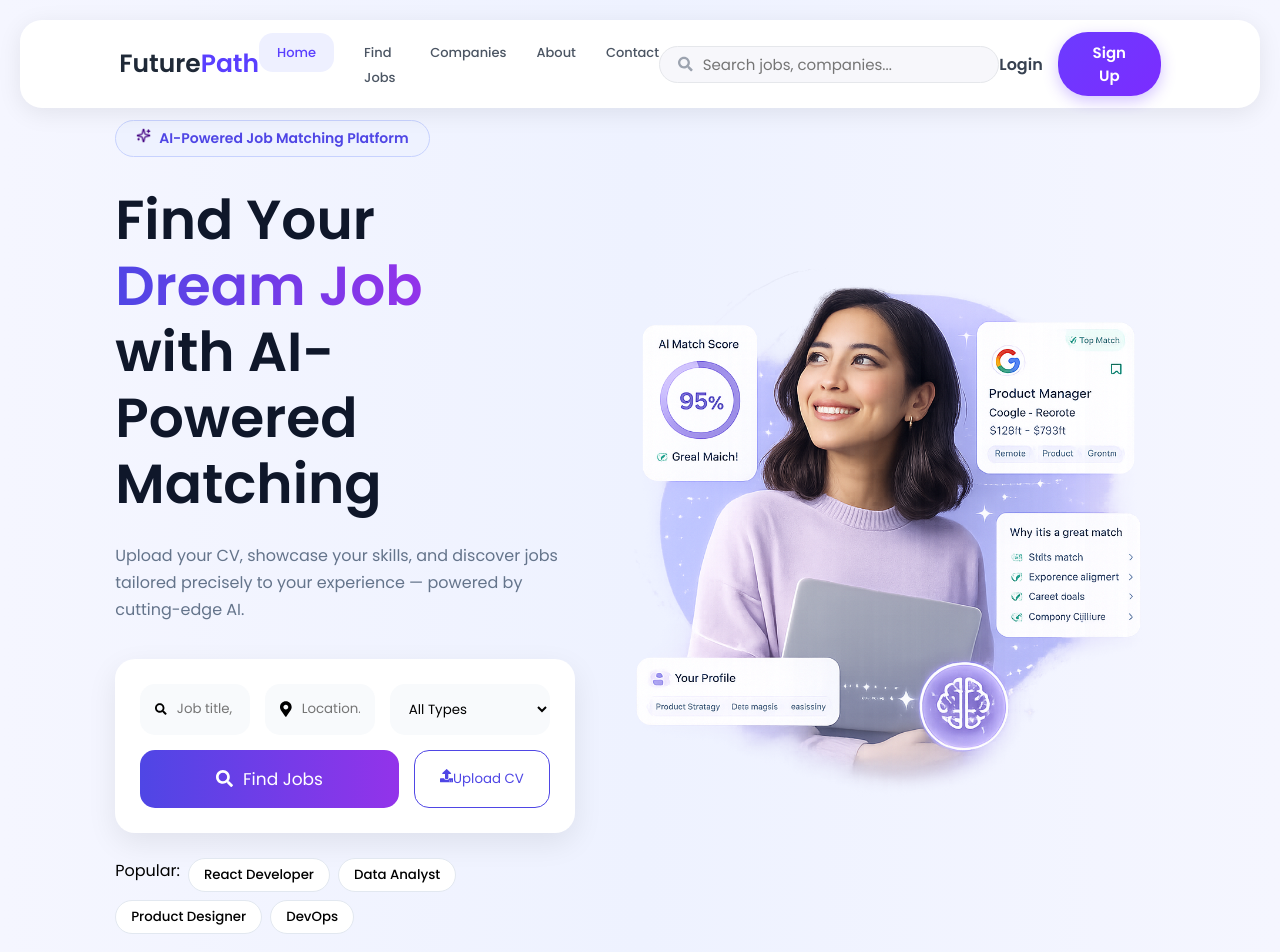
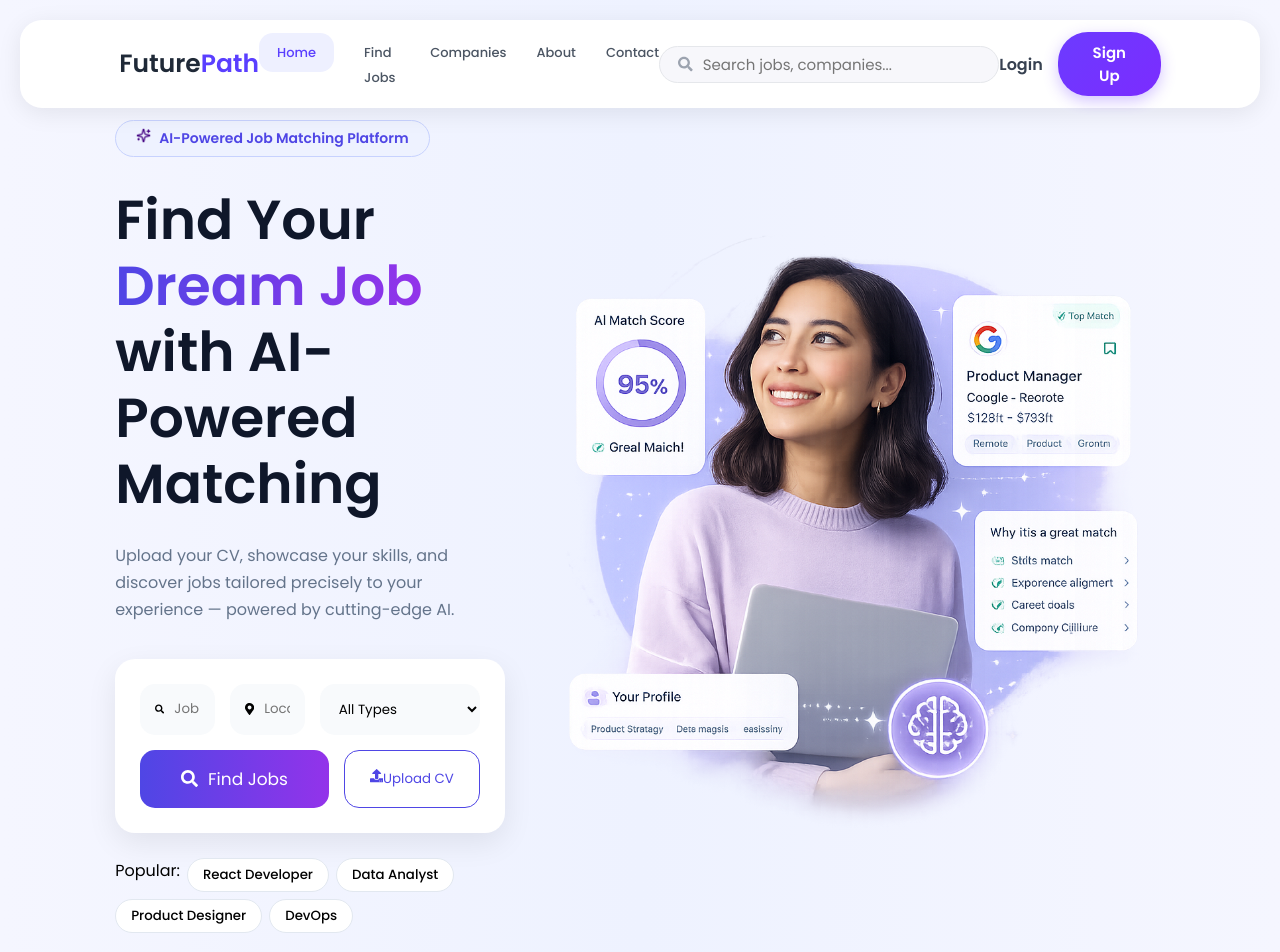
Before and after one commit to thakshilamadhushan/hict22013-FuturePath, a React (Vite) app in the folder Frontend/: page / in a window 1280 px wide. Shown: the top 952 px of the page. Built offline with nearby package versions, Linux system fonts and the light colour scheme.

Commit message:
Make some changes in Hero section

```diff
--- a/Frontend/src/components/heroSection.css
+++ b/Frontend/src/components/heroSection.css
@@ -111,7 +111,7 @@
 
 .hero-image {
   width: 100%;
-  max-width: 550px;
+  max-width: 620px;
   height: auto;
   margin-left: 0;
   display: block;
@@ -153,7 +153,7 @@
 .popular-tags {
   margin-top: 25px;
   display: flex;
-  gap: 8px;
+  gap: 7px;
   flex-wrap: wrap;
 }
 
@@ -250,6 +250,10 @@
     text-align:center;
   }
 
+  .hero-image{
+    display:none;
+  }
+
   .search-row{
     flex-direction:column;
   }
```
